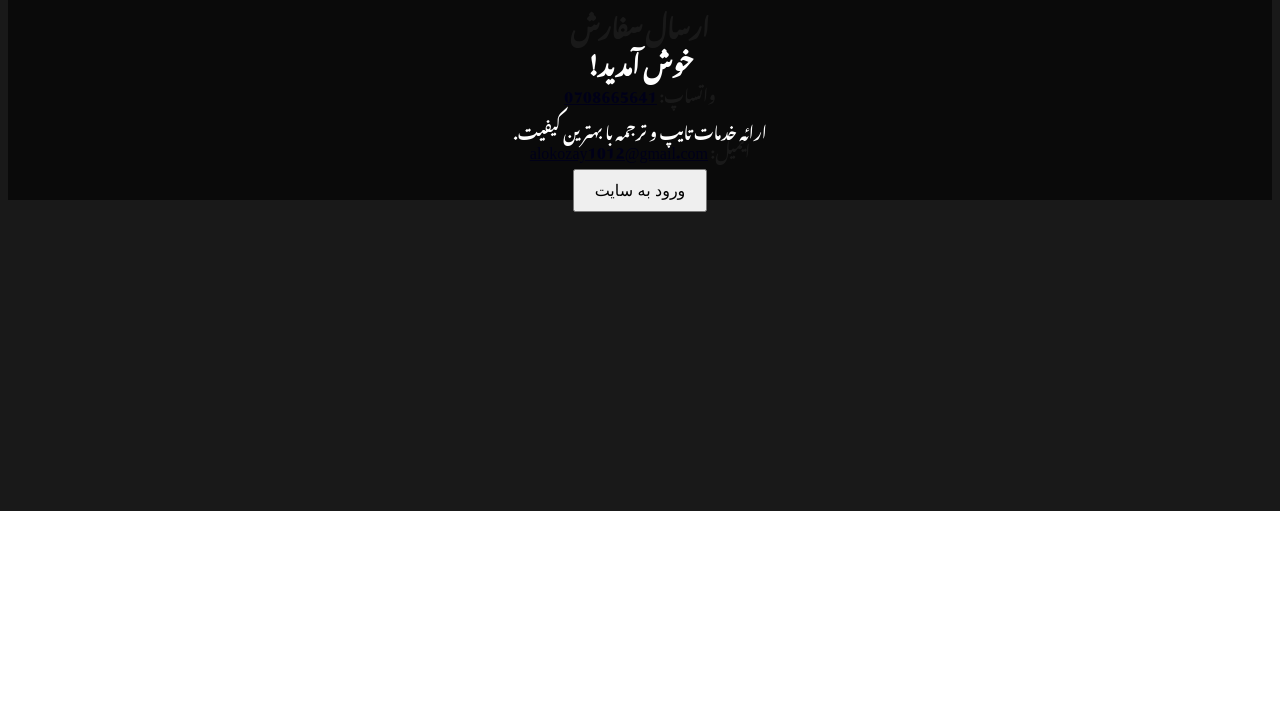
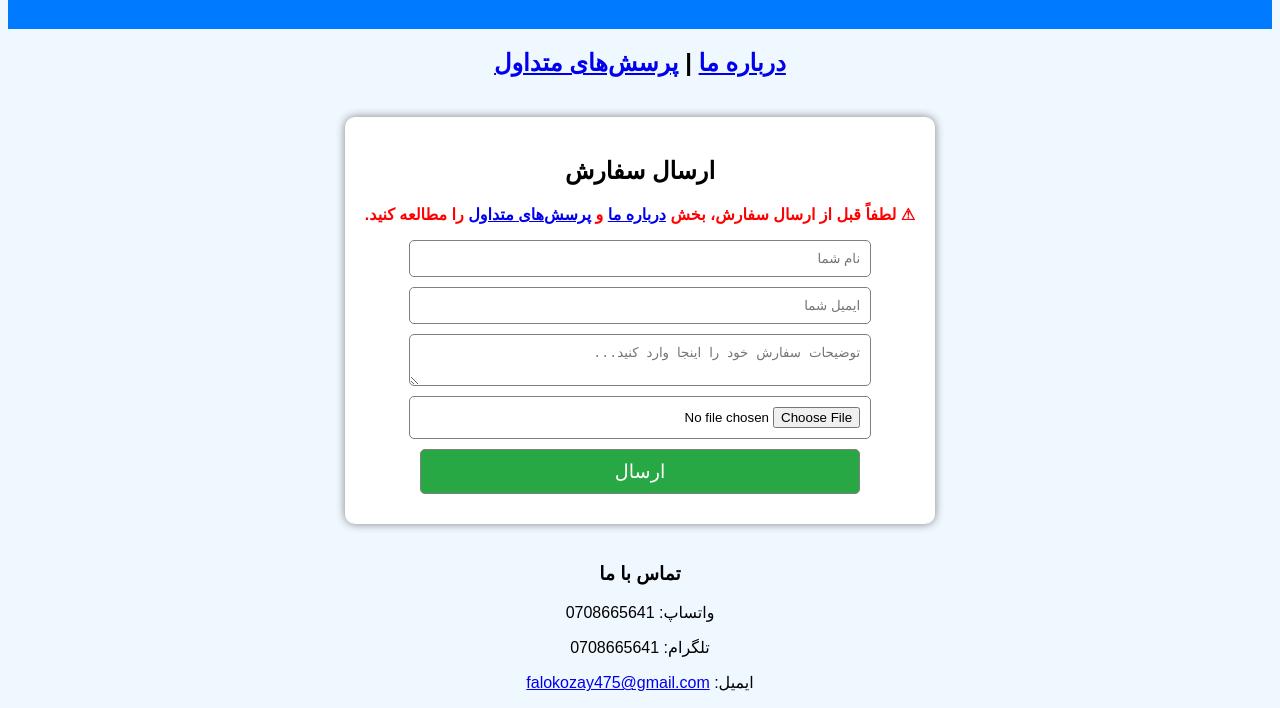
Before and after one commit to alokozay00/Alokozay-, a plain HTML site: page index.html in a window 1280 px wide. Shown: the part 289-997 px from the top of the page. Before the commit the page ends 800 px from the top, so only its background shows below. Drawn offline with Linux system fonts and the light colour scheme; files that its build step writes are made by us from their sources; a web font is replaced by a local one.

Commit message:
Add files via upload

```diff
--- a/index.html
+++ b/index.html
@@ -3,36 +3,48 @@
 <head>
     <meta charset="UTF-8">
     <meta name="viewport" content="width=device-width, initial-scale=1.0">
-    <meta name="description" content="خدمات تایپ مقالات، ترجمه متون انگلیسی و آماده‌سازی نتایج مکاتب با کیفیت بالا">
-    <meta name="keywords" content="تایپ, ترجمه, مکاتب, تایپ آنلاین, ترجمه انگلیسی">
-    <meta name="author" content="فیض الرحمن الکوزی">
     <title>خدمات تایپ و ترجمه</title>
-    <link rel="stylesheet" href="css/style.css">
+    <meta name="description" content="خدمات تایپ مقالات، ترجمه متون، و آماده‌سازی نتایج مکاتب">
+    <meta name="keywords" content="تایپ, ترجمه, نتایج مکاتب, خدمات تایپ, خدمات ترجمه, تبدیل متن">
+    <link rel="stylesheet" href="style.css">
 </head>
 <body>
+    <div id="welcome-message" class="welcome">
+        <p>خوش آمدید! ما خدمات تایپ، ترجمه و آماده‌سازی نتایج مکاتب را ارائه می‌دهیم.</p>
+        <button onclick="closeMessage()">بستن</button>
+    </div>
 
-    <!-- بخش اصلی -->
     <header>
         <h1>خدمات تایپ و ترجمه</h1>
-        <p>تایپ مقالات، کتاب‌ها، ترجمه متون انگلیسی و آماده‌سازی نتایج مکاتب</p>
+        <p>تایپ سریع، ترجمه حرفه‌ای، و آماده‌سازی نتایج مکاتب</p>
     </header>
 
-    <!-- اطلاعات تماس -->
-    <section class="contact">
-        <h2>ارسال سفارش</h2>
-        <p>واتساپ: <a href="https://wa.me/93708665641">0708665641</a></p>
-        <p>ایمیل: <a href="mailto:alokozay1012@gmail.com">alokozay1012@gmail.com</a></p>
+    <section id="navigation">
+        <h2>
+            <a href="about.html">درباره ما</a> |
+            <a href="faq.html">پرسش‌های متداول</a>
+        </h2>
     </section>
 
-    <!-- بخش خوش‌آمدگویی -->
-    <div id="welcome-screen">
-        <div class="welcome-content">
-            <h2>خوش آمدید!</h2>
-            <p>ارائه خدمات تایپ و ترجمه با بهترین کیفیت.</p>
-            <button onclick="closeWelcome()">ورود به سایت</button>
-        </div>
-    </div>
+    <section id="order-form">
+        <h2>ارسال سفارش</h2>
+        <p style="color: red; font-weight: bold;">⚠ لطفاً قبل از ارسال سفارش، بخش <a href="about.html">درباره ما</a> و <a href="faq.html">پرسش‌های متداول</a> را مطالعه کنید.</p>
+        <form id="submitForm" method="POST" action="https://formsubmit.co/falokozay475@gmail.com" enctype="multipart/form-data">
+            <input type="text" name="name" placeholder="نام شما" required>
+            <input type="email" name="email" placeholder="ایمیل شما" required>
+            <textarea name="description" placeholder="توضیحات سفارش خود را اینجا وارد کنید..." required></textarea>
+            <input type="file" name="file" required>
+            <button type="submit">ارسال</button>
+        </form>
+    </section>
 
-    <script src="js/script.js"></script>
+    <footer>
+        <h3>تماس با ما</h3>
+        <p>واتساپ: 0708665641</p>
+        <p>تلگرام: 0708665641</p>
+        <p>ایمیل: <a href="mailto:falokozay475@gmail.com">falokozay475@gmail.com</a></p>
+    </footer>
+
+    <script src="script.js"></script>
 </body>
 </html>
--- a/script.js
+++ b/script.js
@@ -1,3 +1,3 @@
-function closeWelcome() {
-    document.getElementById("welcome-screen").style.display = "none";
+function closeMessage() {
+    document.getElementById('welcome-message').style.display = 'none';
 }
--- a/style.css
+++ b/style.css
@@ -1,47 +1,42 @@
-@import url('https://fonts.googleapis.com/css2?family=Noto+Nastaliq+Urdu&display=swap');
-
 body {
-    font-family: 'Noto Nastaliq Urdu', serif;
+    font-family: Arial, sans-serif;
+    background-color: #f0f8ff;
+    text-align: center;
     direction: rtl;
-    background: url('../images/bg.jpg') no-repeat center center fixed;
-    background-size: cover;
-    color: white;
-    text-align: center;
 }
 
 header {
-    background: rgba(0, 0, 0, 0.7);
+    background-color: #007bff;
+    color: white;
     padding: 20px;
-    margin-bottom: 20px;
+    font-size: 1.5em;
 }
 
-.contact {
-    background: rgba(0, 0, 0, 0.6);
-    padding: 15px;
+#order-form, #about-content, #faq-content {
+    margin: 20px;
+    padding: 20px;
+    background-color: white;
+    border-radius: 10px;
+    box-shadow: 0px 0px 10px gray;
+    display: inline-block;
 }
 
-#welcome-screen {
-    position: fixed;
-    top: 0;
-    left: 0;
-    width: 100%;
-    height: 100%;
-    background: rgba(0, 0, 0, 0.9);
-    display: flex;
-    align-items: center;
-    justify-content: center;
+input, textarea, button {
+    display: block;
+    width: 80%;
+    margin: 10px auto;
+    padding: 10px;
+    border-radius: 5px;
+    border: 1px solid gray;
 }
 
-.welcome-content {
-    text-align: center;
+button {
+    background-color: #28a745;
+    color: white;
+    font-size: 1.2em;
+    cursor: pointer;
 }
 
-.welcome-content h2 {
-    font-size: 24px;
+button:hover {
+    background-color: #218838;
 }
-
-.welcome-content button {
-    padding: 10px 20px;
-    font-size: 16px;
-    cursor: pointer;
-}
```
Also changed, not shown: about.html (added, +23 -0 lines), faq.html (added, +22 -0 lines).
